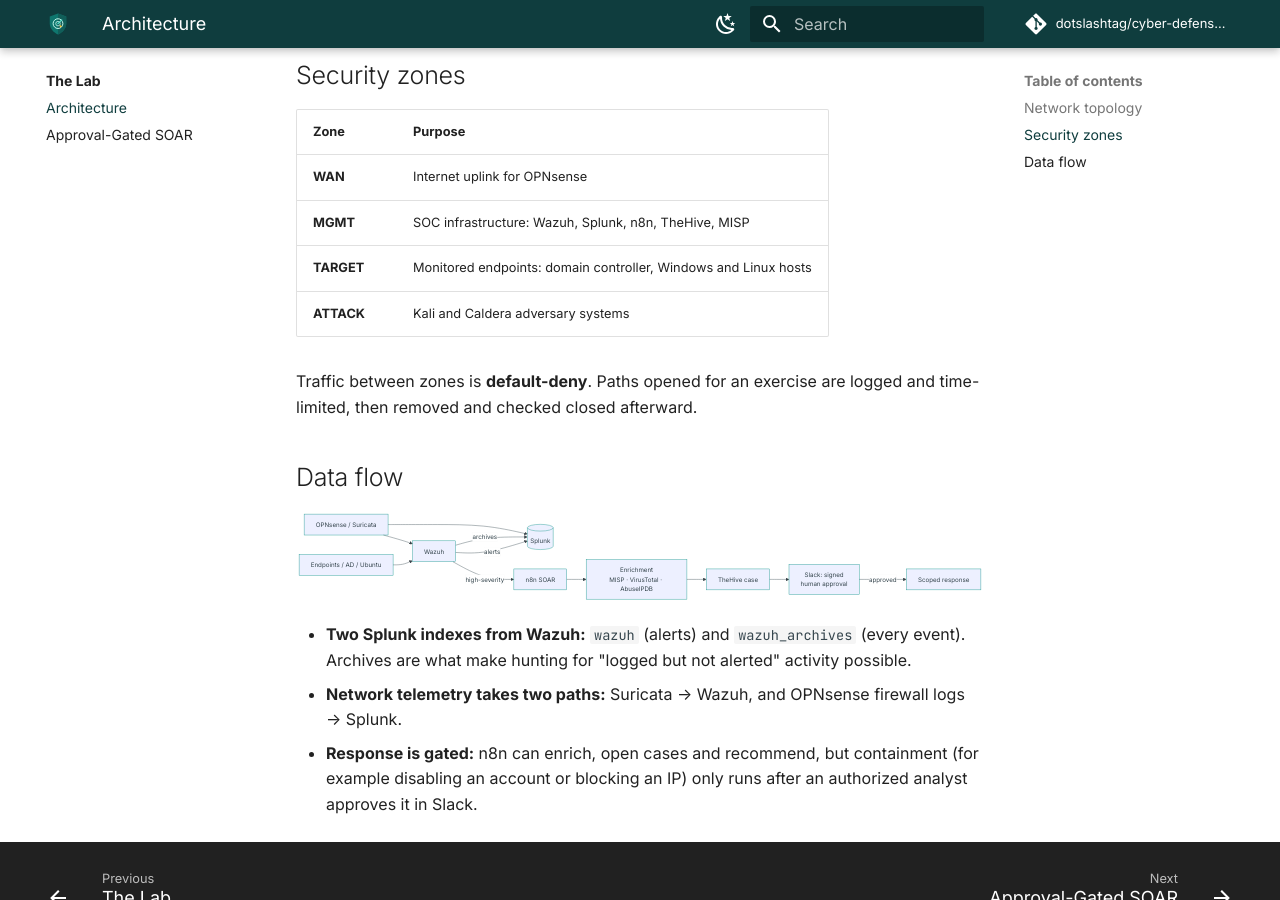
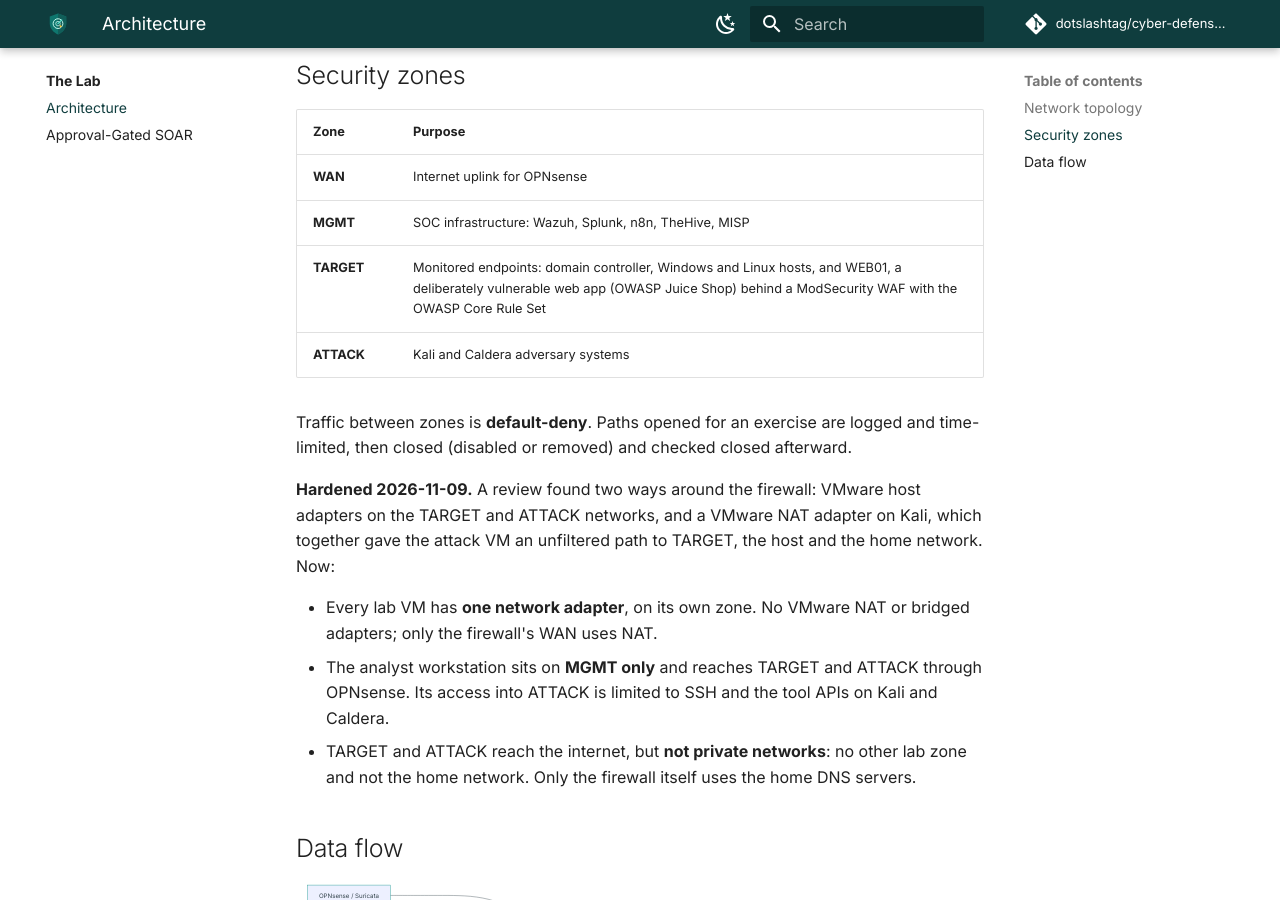
Before and after one commit to dotslashtag/cyber-defense-lab, an MkDocs documentation site: the page built from docs/lab/architecture.md, in a window 1280 px wide and 900 px high, scrolled down 914 px. Built offline with MkDocs 1.6.1 and Material for MkDocs 9.7.7, drawn with Linux system fonts in a browser that asks for light colours; comment, search, counter and statistics services are not loaded.

Commit message:
Docs(architecture): add WEB01, WAF data flow and the 2026-11-09 hardening
Refs #62

````diff
--- a/docs/lab/architecture.md
+++ b/docs/lab/architecture.md
@@ -9,7 +9,7 @@
 <!-- PICTURE: docs/assets/img/network-topology.svg (click to enlarge). Lab IPs are fictional
      10.10.x.x values; update the SVG if a host or zone changes. -->
 
-![Lab network topology: OPNsense firewall in front of three zones (MGMT with the SOC tools, TARGET with the monitored Windows and Linux endpoints, ATTACK with Kali and Caldera), and the firewall policy between them](../assets/img/network-topology.svg)
+![Lab network topology: OPNsense firewall in front of three zones (MGMT with the SOC tools, TARGET with the monitored Windows and Linux endpoints and a WAF-protected web app, ATTACK with Kali and Caldera), and the firewall policy between them](../assets/img/network-topology.svg)
 
 The whole lab runs on one workstation under VMware Workstation. Each zone is its own virtual
 network, and all traffic between zones goes through the OPNsense firewall, which sends its logs to
@@ -21,17 +21,31 @@ Splunk. The workstation also runs the local AI model (Ollama) used for alert tri
 |---|---|
 | **WAN** | Internet uplink for OPNsense |
 | **MGMT** | SOC infrastructure: Wazuh, Splunk, n8n, TheHive, MISP |
-| **TARGET** | Monitored endpoints: domain controller, Windows and Linux hosts |
+| **TARGET** | Monitored endpoints: domain controller, Windows and Linux hosts, and WEB01, a deliberately vulnerable web app (OWASP Juice Shop) behind a ModSecurity WAF with the OWASP Core Rule Set |
 | **ATTACK** | Kali and Caldera adversary systems |
 
 Traffic between zones is **default-deny**. Paths opened for an exercise are
-logged and time-limited, then removed and checked closed afterward.
+logged and time-limited, then closed (disabled or removed) and checked closed
+afterward.
+
+**Hardened 2026-11-09.** A review found two ways around the firewall: VMware host
+adapters on the TARGET and ATTACK networks, and a VMware NAT adapter on Kali, which
+together gave the attack VM an unfiltered path to TARGET, the host and the home network.
+Now:
+
+- Every lab VM has **one network adapter**, on its own zone. No VMware NAT or bridged
+  adapters; only the firewall's WAN uses NAT.
+- The analyst workstation sits on **MGMT only** and reaches TARGET and ATTACK through
+  OPNsense. Its access into ATTACK is limited to SSH and the tool APIs on Kali and Caldera.
+- TARGET and ATTACK reach the internet, but **not private networks**: no other lab zone
+  and not the home network. Only the firewall itself uses the home DNS servers.
 
 ## Data flow
 
 ```mermaid
 flowchart LR
     E[Endpoints / AD / Ubuntu] --> W[Wazuh]
+    WAF[WEB01 WAF logs<br/>ModSecurity audit · access log] --> W
     W -- alerts --> S[(Splunk)]
     W -- archives --> S
     W -- high-severity --> N[n8n SOAR]
````
